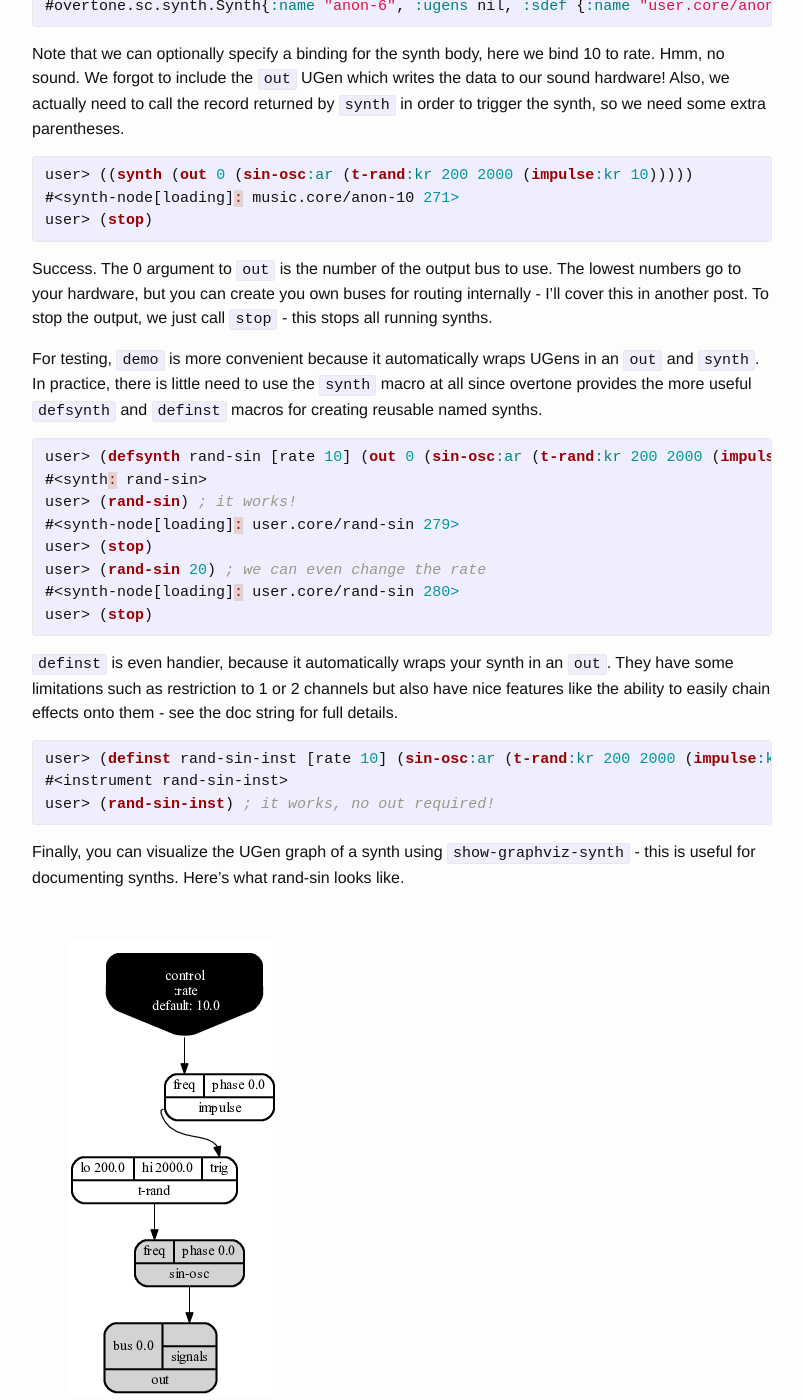
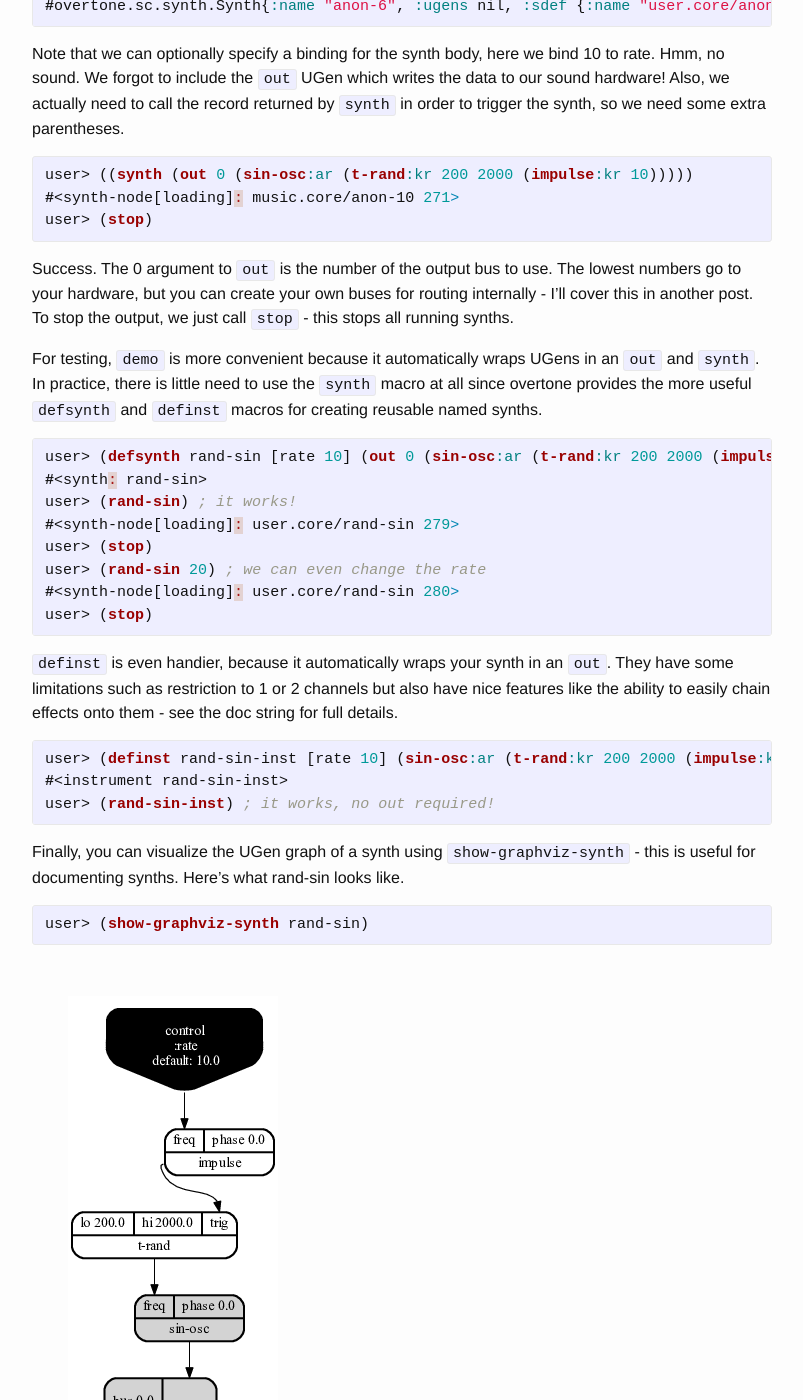
Before and after one commit to mattearnshaw/mattearnshaw.github.io, a Jekyll site: the page built from _posts/2015-02-12-a-patchwork-intro-to-overtone.markdown, in a window 1280 px wide and 1400 px high, scrolled down 2143 px. Shown: the whole window, without its empty margins (238-1041 px from the left). Built offline with Jekyll 4.4.1, drawn with Linux system fonts in a browser that asks for light colours.

Commit message:
fixes to patchwork 1 post

```diff
--- a/_posts/2015-02-12-a-patchwork-intro-to-overtone.markdown
+++ b/_posts/2015-02-12-a-patchwork-intro-to-overtone.markdown
@@ -138,7 +138,7 @@ user> (stop)
 {% endhighlight %}
 
 Success. The 0 argument to `out` is the number of the output bus to
-use. The lowest numbers go to your hardware, but you can create you
+use. The lowest numbers go to your hardware, but you can create your
 own buses for routing internally - I'll cover this in another post.
 To stop the output, we just call `stop` - this stops all running synths.
 
@@ -173,6 +173,10 @@ Finally, you can visualize the UGen graph of a synth using
 `show-graphviz-synth` - this is useful for documenting synths.
 Here's what rand-sin looks like.
 
+{% highlight clojure %}
+user> (show-graphviz-synth rand-sin)
+{% endhighlight %}
+
 ![rand-sin graph](https://raw.githubusercontent.com/mattearnshaw/mattearnshaw.github.io/master/assets/rand-sin-graph.png)
 
 In the next post I'll probably cover buses and buffers.
```
Also changed, not shown: other parts of _posts/2015-02-12-a-patchwork-intro-to-overtone.markdown (+1 -1 lines).
